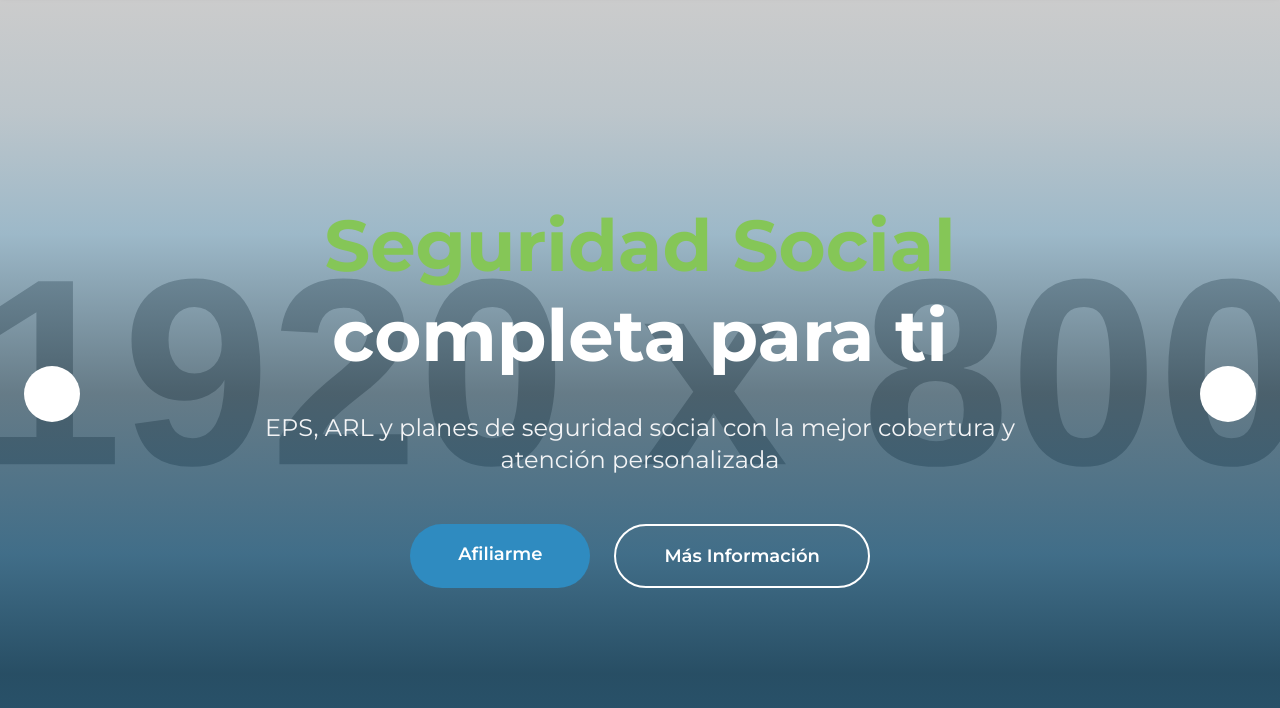
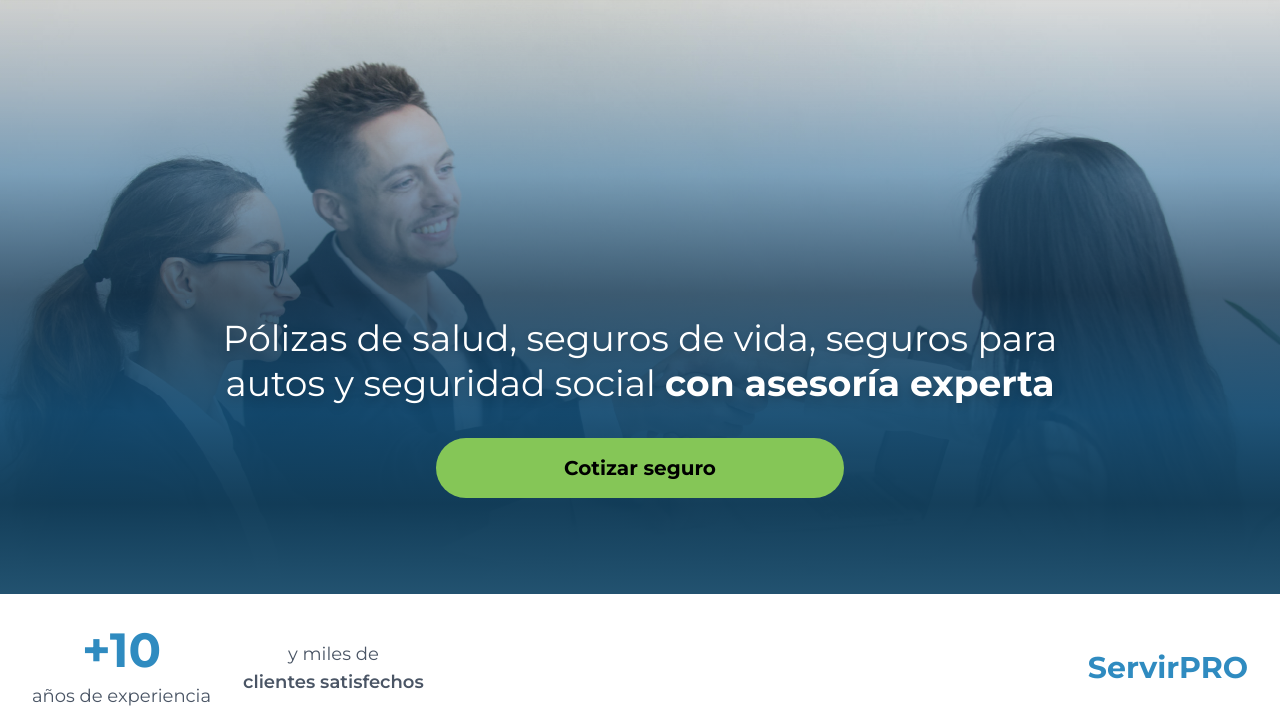
Before and after one commit to JohnatanRamos/ServirPro-Page, an Astro site: page / in a window 1280 px wide. Shown: the part 122-830 px from the top of the page. Built offline with nearby package versions, Linux system fonts and the light colour scheme; Astro itself is replaced by a stand-in of ours; placeholder pictures from the web are drawn by us.

Commit message:
refactor(HeroCarousel): replace carousel with static hero image
Simplify hero section by removing carousel functionality and using a single static image. This improves performance by eliminating JavaScript dependencies and reduces maintenance complexity.

```diff
--- a/src/components/sections/HeroCarousel.astro
+++ b/src/components/sections/HeroCarousel.astro
@@ -1,115 +1,37 @@
 ---
-// Hero Carousel component
+// Hero Section component - Imagen estática
+import { Image } from 'astro:assets';
+import heroImage from '../../assets/images/hero-carrousel.webp';
 ---
 
-<!-- Sección Principal (Carrusel) -->
-<section class="relative h-screen overflow-hidden">
-    <!-- Contenedor del Carrusel -->
-    <div id="hero-carousel" class="relative h-full">
-
-        <!-- Slide 1 -->
-        <div class="carousel-slide absolute inset-0 hero-background">
-            <!-- Difuminado Azul -->
-            <div class="hero-overlay absolute inset-0"></div>
-            <!-- Contenido del Slide -->
-            <div class="relative z-10 flex items-center justify-center h-full">
-                <div class="text-center text-white px-4 max-w-6xl mx-auto">
-                    <h1 class="text-5xl md:text-7xl font-bold mb-8 leading-tight">
-                        Tu tranquilidad<br>
-                        <span class="text-servir-green">asegurada</span>
-                    </h1>
-                    <p class="text-xl md:text-2xl mb-12 text-gray-100 max-w-3xl mx-auto">
-                        Más de 10 años protegiendo a miles de familias colombianas con los mejores seguros y planes de
-                        seguridad social
-                    </p>
-                    <div class="flex flex-col sm:flex-row gap-6 justify-center">
-                        <a href="#"
-                            class="bg-servir-blue text-white px-12 py-4 rounded-full font-semibold text-lg hover:bg-blue-700 transition-all duration-300 transform hover:scale-105 active:scale-95">
-                            Cotizar Ahora
-                        </a>
-                        <a href="#"
-                            class="border-2 border-white text-white px-12 py-4 rounded-full font-semibold text-lg hover:bg-white hover:text-servir-blue transition-all duration-300 transform hover:scale-105 active:scale-95">
-                            Conocer Más
-                        </a>
-                    </div>
-                </div>
+<!-- Sección Principal (Hero) -->
+<section class="relative h-[500px] md:h-[600px] overflow-hidden">
+    <!-- Imagen de fondo -->
+    <Image
+        src={heroImage}
+        alt="Hero background"
+        class="absolute inset-0 w-full h-full object-cover"
+        loading="eager"
+    />
+    <div class="absolute inset-0">
+        <!-- Difuminado Azul -->
+        <div class="hero-overlay absolute inset-0"></div>
+        <!-- Contenido del Hero -->
+        <div
+            class="relative z-10 p-4 max-w-4xl mx-auto h-full flex items-end justify-center text-center pb-16 md:pb-24">
+            <div>
+                <h1
+                    class="text-lg sm:text-xl md:text-3xl lg:text-4xl font-normal text-white leading-tight mb-6 md:mb-8 drop-shadow-lg">
+                    Pólizas de salud, seguros de vida, seguros para autos y seguridad social <span
+                        class="font-bold md:bg-transparent bg-servir-blue/70 md:px-0 px-2 md:py-0 py-1 rounded-lg">con
+                        asesoría experta</span>
+                </h1>
+                <button
+                    class="text-black text-base md:text-lg lg:text-xl font-bold px-16 md:px-24 lg:px-32 py-3 md:py-4 rounded-full transition duration-300 transform hover:scale-105 active:scale-95 cursor-pointer"
+                    style="background-color: #85C657;">
+                    Cotizar seguro
+                </button>
             </div>
-        </div>
-
-        <!-- Slide 2 -->
-        <div class="carousel-slide absolute inset-0 hero-background hidden">
-            <div class="hero-overlay absolute inset-0"></div>
-            <div class="relative z-10 flex items-center justify-center h-full">
-                <div class="text-center text-white px-4 max-w-6xl mx-auto">
-                    <h1 class="text-5xl md:text-7xl font-bold mb-8 leading-tight">
-                        Seguros de <span class="text-servir-green">Vida</span><br>
-                        que protegen tu futuro
-                    </h1>
-                    <p class="text-xl md:text-2xl mb-12 text-gray-100 max-w-3xl mx-auto">
-                        Planes flexibles adaptados a tus necesidades y presupuesto, con la mejor cobertura del mercado
-                    </p>
-                    <div class="flex flex-col sm:flex-row gap-6 justify-center">
-                        <a href="#"
-                            class="bg-servir-blue text-white px-12 py-4 rounded-full font-semibold text-lg hover:bg-blue-700 transition-all duration-300 transform hover:scale-105 active:scale-95">
-                            Ver Planes
-                        </a>
-                        <a href="#"
-                            class="border-2 border-white text-white px-12 py-4 rounded-full font-semibold text-lg hover:bg-white hover:text-servir-blue transition-all duration-300 transform hover:scale-105 active:scale-95">
-                            Asesoría Gratis
-                        </a>
-                    </div>
-                </div>
-            </div>
-        </div>
-
-        <!-- Slide 3 -->
-        <div class="carousel-slide absolute inset-0 hero-background hidden">
-            <div class="hero-overlay absolute inset-0"></div>
-            <div class="relative z-10 flex items-center justify-center h-full">
-                <div class="text-center text-white px-4 max-w-6xl mx-auto">
-                    <h1 class="text-5xl md:text-7xl font-bold mb-8 leading-tight">
-                        <span class="text-servir-green">Seguridad Social</span><br>
-                        completa para ti
-                    </h1>
-                    <p class="text-xl md:text-2xl mb-12 text-gray-100 max-w-3xl mx-auto">
-                        EPS, ARL y planes de seguridad social con la mejor cobertura y atención personalizada
-                    </p>
-                    <div class="flex flex-col sm:flex-row gap-6 justify-center">
-                        <a href="#"
-                            class="bg-servir-blue text-white px-12 py-4 rounded-full font-semibold text-lg hover:bg-blue-700 transition-all duration-300 transform hover:scale-105 active:scale-95">
-                            Afiliarme
-                        </a>
-                        <a href="#"
-                            class="border-2 border-white text-white px-12 py-4 rounded-full font-semibold text-lg hover:bg-white hover:text-servir-blue transition-all duration-300 transform hover:scale-105 active:scale-95">
-                            Más Información
-                        </a>
-                    </div>
-                </div>
-            </div>
-        </div>
-
-        <!-- Botones de Navegación del Carrusel -->
-        <button id="prev-slide"
-            class="absolute left-6 top-1/2 transform -translate-y-1/2 z-20 bg-white bg-opacity-20 hover:bg-opacity-40 text-white p-4 rounded-full transition-all duration-300 backdrop-blur-sm">
-            <svg class="w-6 h-6" fill="none" stroke="currentColor" viewBox="0 0 24 24">
-                <path stroke-linecap="round" stroke-linejoin="round" stroke-width="2" d="M15 19l-7-7 7-7"></path>
-            </svg>
-        </button>
-        <button id="next-slide"
-            class="absolute right-6 top-1/2 transform -translate-y-1/2 z-20 bg-white bg-opacity-20 hover:bg-opacity-40 text-white p-4 rounded-full transition-all duration-300 backdrop-blur-sm">
-            <svg class="w-6 h-6" fill="none" stroke="currentColor" viewBox="0 0 24 24">
-                <path stroke-linecap="round" stroke-linejoin="round" stroke-width="2" d="M9 5l7 7-7 7"></path>
-            </svg>
-        </button>
-
-        <!-- Indicadores del Carrusel -->
-        <div class="absolute bottom-8 left-1/2 transform -translate-x-1/2 z-20 flex space-x-4">
-            <button class="carousel-indicator w-4 h-4 rounded-full bg-white bg-opacity-60 hover:bg-opacity-100 transition-all duration-300 active"
-                data-slide="0"></button>
-            <button class="carousel-indicator w-4 h-4 rounded-full bg-white bg-opacity-60 hover:bg-opacity-100 transition-all duration-300"
-                data-slide="1"></button>
-            <button class="carousel-indicator w-4 h-4 rounded-full bg-white bg-opacity-60 hover:bg-opacity-100 transition-all duration-300"
-                data-slide="2"></button>
         </div>
     </div>
 </section>
```
Also changed, not shown: src/assets/images/hero-carrousel.webp (added).
